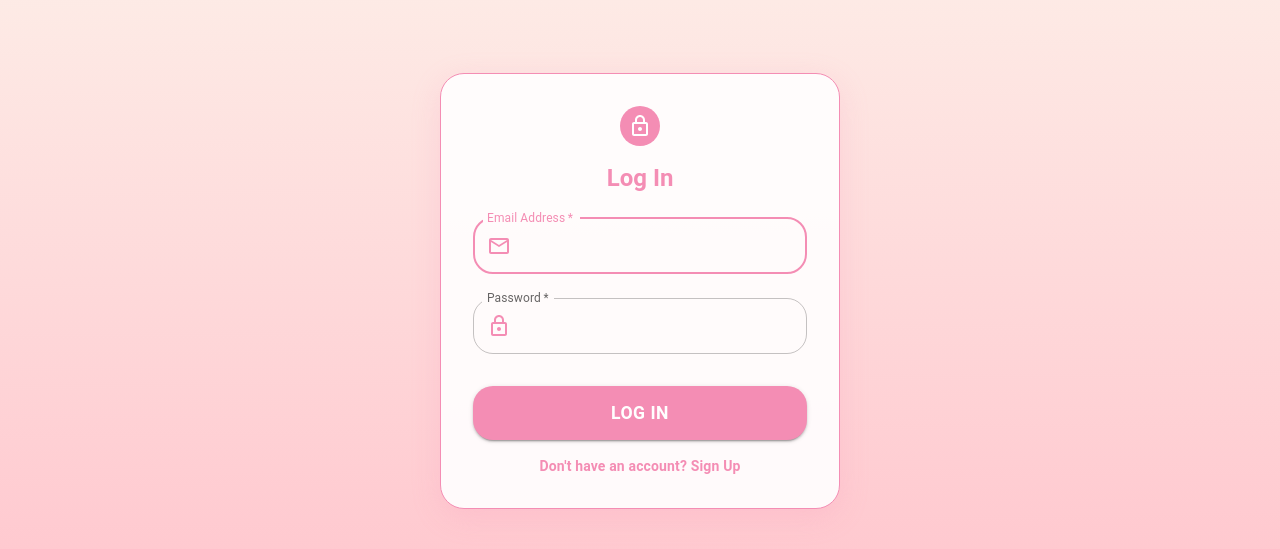
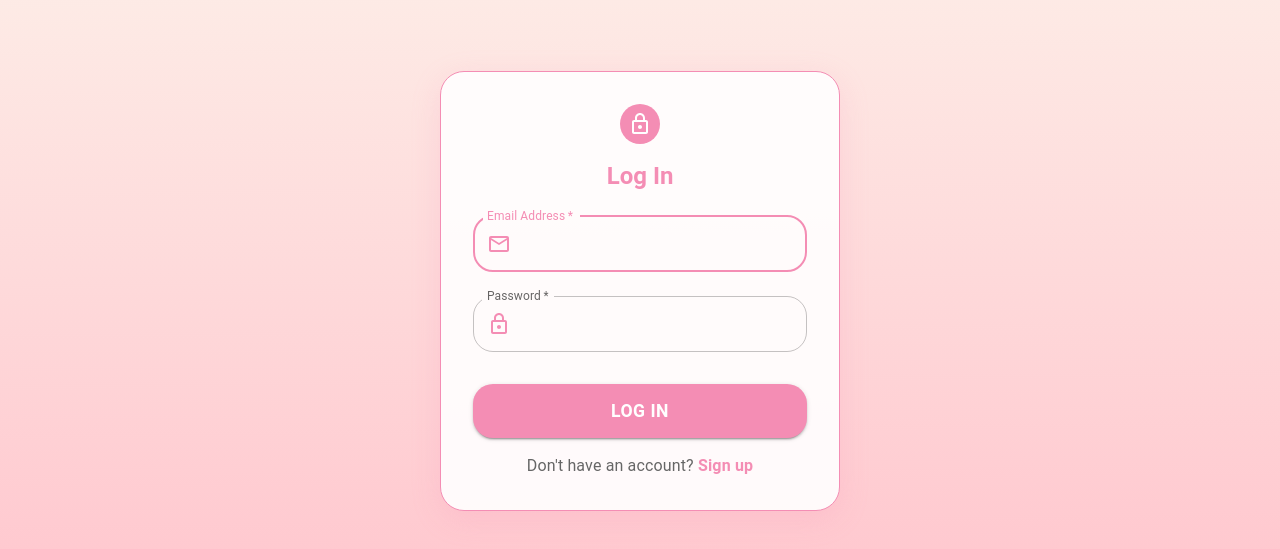
Before and after one commit to Mago223/langchat, a Next.js app: page /login in a window 1280 px wide. Shown: the part 109-658 px from the top of the page. Built offline with nearby package versions, Linux system fonts and the light colour scheme; no server answers.

Commit message:
edited link color

```diff
--- a/app/login/page.js
+++ b/app/login/page.js
@@ -11,9 +11,10 @@ import {
 import { useState } from "react";
 import { motion } from "framer-motion";
 import { LockOutlined, EmailOutlined } from "@mui/icons-material";
-import NextLink from "next/link";
+import Link from "next/link";
 import { auth } from "../../firebase";
 import { useRouter } from "next/navigation";
+
 import { signInWithEmailAndPassword } from "firebase/auth";
 
 function Login() {
@@ -171,10 +172,11 @@ function Login() {
             </Button>
             <Grid container justifyContent="center">
               <Grid item>
+                <Typography variant="body1" color="#666">
+                  Don't have an account?{" "}
                   <MuiLink
-                  component={NextLink}
+                    component={Link}
                     href="/signup"
-                  variant="body2"
                     sx={{
                       color: "#f48db4",
                       textDecoration: "none",
@@ -184,8 +186,9 @@ function Login() {
                       },
                     }}
                   >
-                  {"Don't have an account? Sign Up"}
+                    Sign up
                   </MuiLink>
+                </Typography>
               </Grid>
             </Grid>
           </Box>
```
Lines whose indentation alone changed are shown as unchanged.
